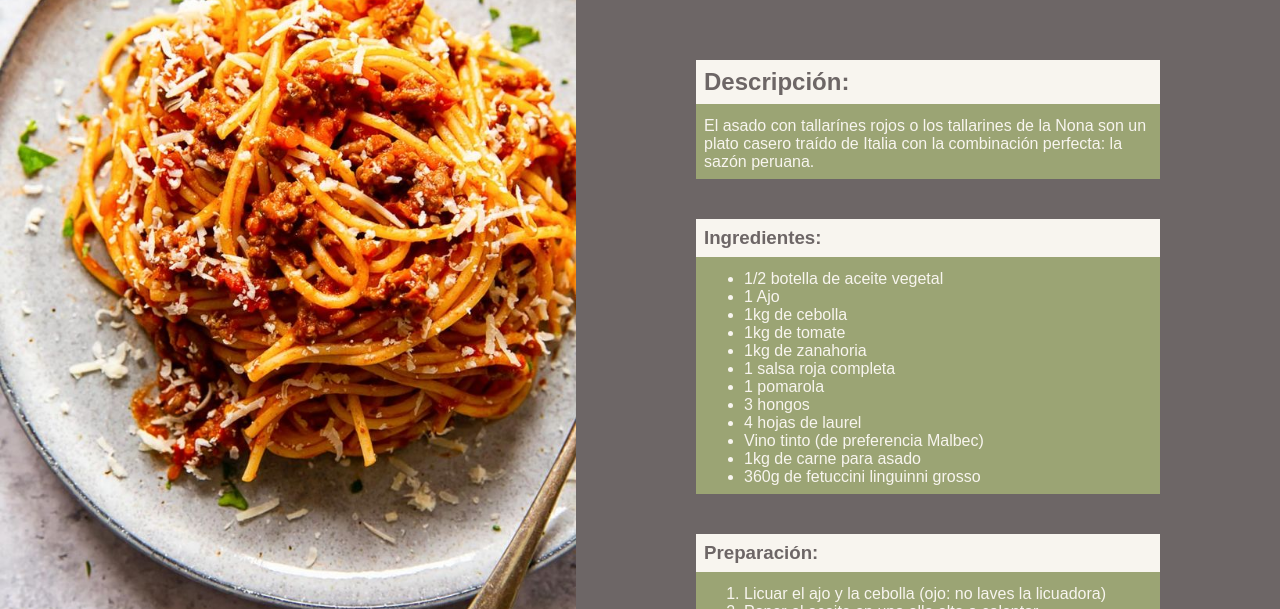
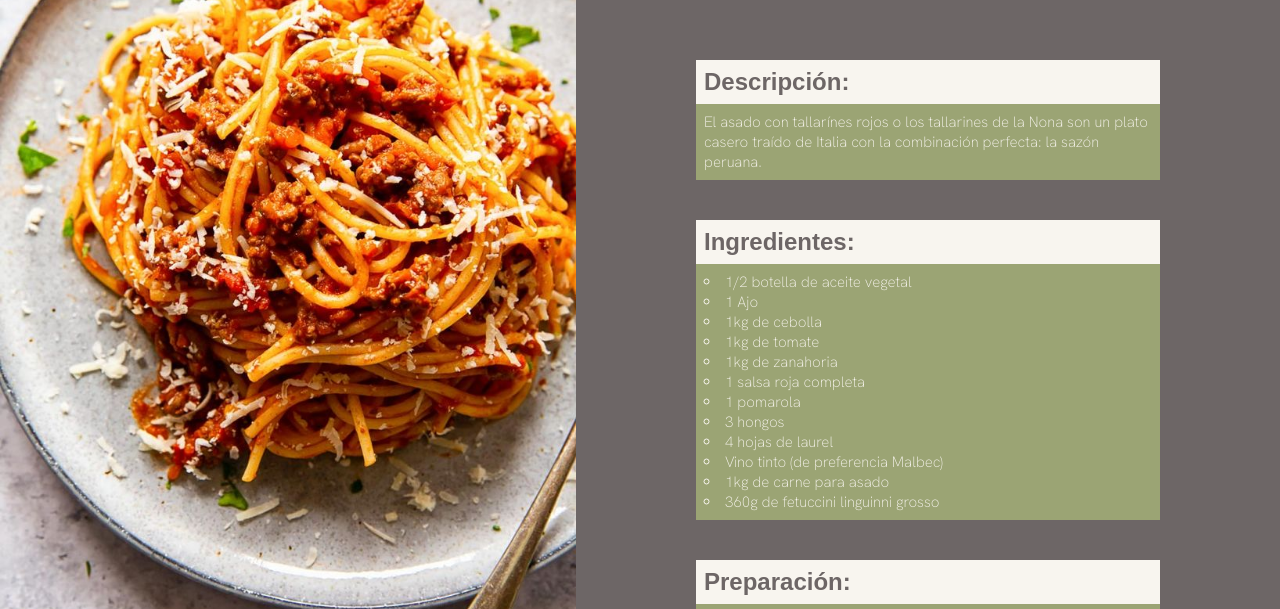
Before and after one commit to cuzzi06/odin-recipes, a plain HTML site: page recipes/tallarines-rojos/tallarines-rojos.html in a window 1280 px wide. Shown: the part 125-734 px from the top of the page. Drawn offline with Linux system fonts and the light colour scheme; a web font is replaced by a local one.

Commit message:
Añade font family y corrige en estilo

```diff
--- a/recipes/tallarines-rojos/styles.css
+++ b/recipes/tallarines-rojos/styles.css
@@ -42,7 +42,6 @@ body {
 }
 
 .encabezado {
-    margin-bottom: 5px;
     background-color: #f8f5ef;
     color: #6d6666;
     padding: 8px;
@@ -58,4 +57,18 @@ body {
 
 .texto {
     padding: 8px;
+    font-size: 15px;
+    font-family: "Hanken Grotesk", sans-serif;
+    font-weight: 200;
 }
+
+ul {
+    list-style-type: circle;
+
+}
+
+ul, ol {
+    margin-left: 0;
+    padding-left: 0;
+    list-style-position: inside;
+}
--- a/recipes/tallarines-rojos/tallarines-rojos.html
+++ b/recipes/tallarines-rojos/tallarines-rojos.html
@@ -7,6 +7,9 @@
     <link rel="preconnect" href="https://fonts.googleapis.com">
     <link rel="preconnect" href="https://fonts.gstatic.com" crossorigin>
     <link href="https://fonts.googleapis.com/css2?family=Hammersmith+One&display=swap" rel="stylesheet">
+    <link rel="preconnect" href="https://fonts.googleapis.com">
+    <link rel="preconnect" href="https://fonts.gstatic.com" crossorigin>
+    <link href="https://fonts.googleapis.com/css2?family=Hammersmith+One&family=Hanken+Grotesk:ital,wght@0,200;1,200&display=swap" rel="stylesheet">
     <title>Odin Recipes - Tallarines rojos</title>
 </head>
 <body>
@@ -17,7 +20,7 @@
              <div class="texto"><p>El asado con tallarínes rojos o los tallarines de la Nona son un plato casero traído de Italia con la combinación perfecta: la sazón peruana.</p></div>
         </div>
         <div class="descripcion ingredientes">
-            <div class="encabezado"><h3>Ingredientes:</h3></div>
+            <div class="encabezado"><h2>Ingredientes:</h2></div>
         <div class="texto">
         <ul>
              <li>1/2 botella de aceite vegetal</li>
@@ -36,7 +39,7 @@
         </div>
           </div>
          <div class="descripcion preparacion">
-            <div class="encabezado"><h3>Preparación:</h3></div>
+            <div class="encabezado"><h2>Preparación:</h2></div>
         <div class="texto">
         <ol>
             <li>Licuar el ajo y la cebolla (ojo: no laves la licuadora)</li>
```
